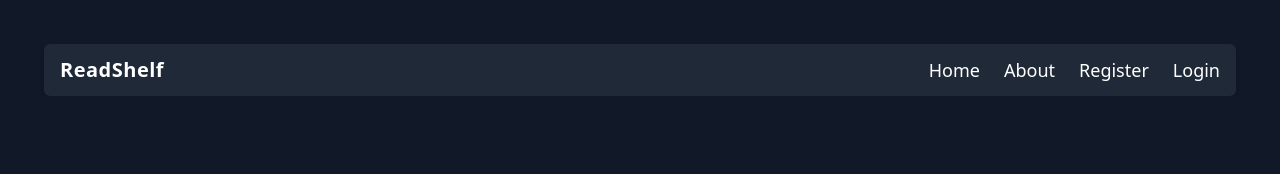
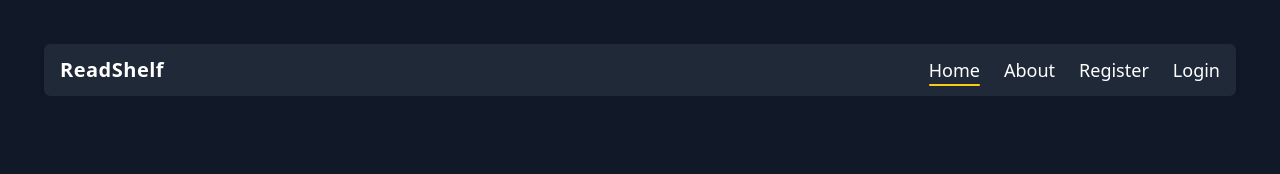
Before and after one commit to thesameernehal/ReadShelf, a React (Vite) app in the folder client/: page / in a window 1280 px wide. Shown: the top 174 px of the page. Built offline with nearby package versions, Linux system fonts and the light colour scheme.

Commit message:
feat(ui): add framer-motion hover animations to navbar links

```diff
--- a/client/package.json
+++ b/client/package.json
@@ -11,6 +11,7 @@
   },
   "dependencies": {
     "axios": "^1.10.0",
+    "framer-motion": "^12.23.12",
     "react": "^19.1.0",
     "react-dom": "^19.1.0",
     "react-router-dom": "^7.6.3"
--- a/client/src/components/Navbar.jsx
+++ b/client/src/components/Navbar.jsx
@@ -1,45 +1,69 @@
-import React from 'react';
-import { Link, useNavigate } from 'react-router-dom';
-import { useState, useEffect, useContext } from 'react';
+import React, { useContext } from 'react';
+import { Link, useNavigate, useLocation } from 'react-router-dom';
 import { AuthContext } from '../context/AuthContext';
+import { motion } from 'framer-motion';
 
 const Navbar = () => {
     const navigate = useNavigate();
     const { user, logout } = useContext(AuthContext);
+    const location = useLocation(); // to detect active route
 
     const handleLogout = () => {
         logout();
         navigate('/login');
-    }
+    };
+
+    const navLinks = [
+        { path: "/", label: "Home" },
+        { path: "/about", label: "About" },
+        ...(user
+            ? [
+                { path: "/books", label: "Book List" },
+                { path: "/add", label: "Add Book" },
+            ]
+            : [
+                { path: "/register", label: "Register" },
+                { path: "/login", label: "Login" },
+            ]),
+    ];
 
     return (
-        <nav className='bg-gray-800 text-white shadow-md rounded-md w-full'>
-            <div className='max-w-7xl mx-auto px-4 py-3 flex justify-between items-center'>
-                <div className='text-xl font-semibold tracking-wide'>
+        <nav className="bg-gray-800 text-white shadow-md rounded-md w-full">
+            <div className="max-w-7xl mx-auto px-4 py-3 flex justify-between items-center">
+                <div className="text-xl font-semibold tracking-wide">
                     <Link to="/">ReadShelf</Link>
                 </div>
 
-                <ul className='flex space-x-6 items-center text-lg font-medium'>
-                    <li><Link to="/" className='hover:text-yellow-400 transition'>Home</Link></li>
-
-                    <li><Link to="/about" className='hover:text-yellow-400 transition'>About</Link></li>
-
-                    {!user && (
-                        <>
-                            <li><Link to='/register' className='hover:text-yellow-400 transition'>Register</Link></li>
-                            <li><Link to='/login' className='hover:text-yellow-400 transition'>Login</Link></li>
-                        </>
-                    )}
+                <ul className="flex space-x-6 items-center text-lg font-medium">
+                    {navLinks.map((link) => (
+                        <li key={link.path} className="relative">
+                            <Link
+                                to={link.path}
+                                className="hover:text-yellow-400 transition relative"
+                            >
+                                {link.label}
+                                {/* underline animation */}
+                                {location.pathname === link.path && (
+                                    <motion.div
+                                        layoutId="underline"
+                                        className="absolute left-0 -bottom-1 h-[2px] bg-yellow-400 w-full rounded"
+                                        initial={false}
+                                        transition={{ type: "spring", stiffness: 300, damping: 20 }}
+                                    />
+                                )}
+                            </Link>
+                        </li>
+                    ))}
 
                     {user && (
-                        <>
-
-                            <li><Link to='/books' className='hover:text-yellow-400 transition'>Book List</Link></li>
-                            <li><Link to='/add' className='hover:text-yellow-400 transition'>Add Book</Link></li>
-                            <li>
-                                <button onClick={logout} className='bg-red-500 hover:bg-red-700 text-white px-3 py-1 rounded-md transition'>Logout</button>
-                            </li>
-                        </>
+                        <li>
+                            <button
+                                onClick={handleLogout}
+                                className="bg-red-500 hover:bg-red-700 text-white px-3 py-1 rounded-md transition"
+                            >
+                                Logout
+                            </button>
+                        </li>
                     )}
                 </ul>
             </div>
```
Also changed, not shown: 1 other file (tests, documents, lock files or other folders).
